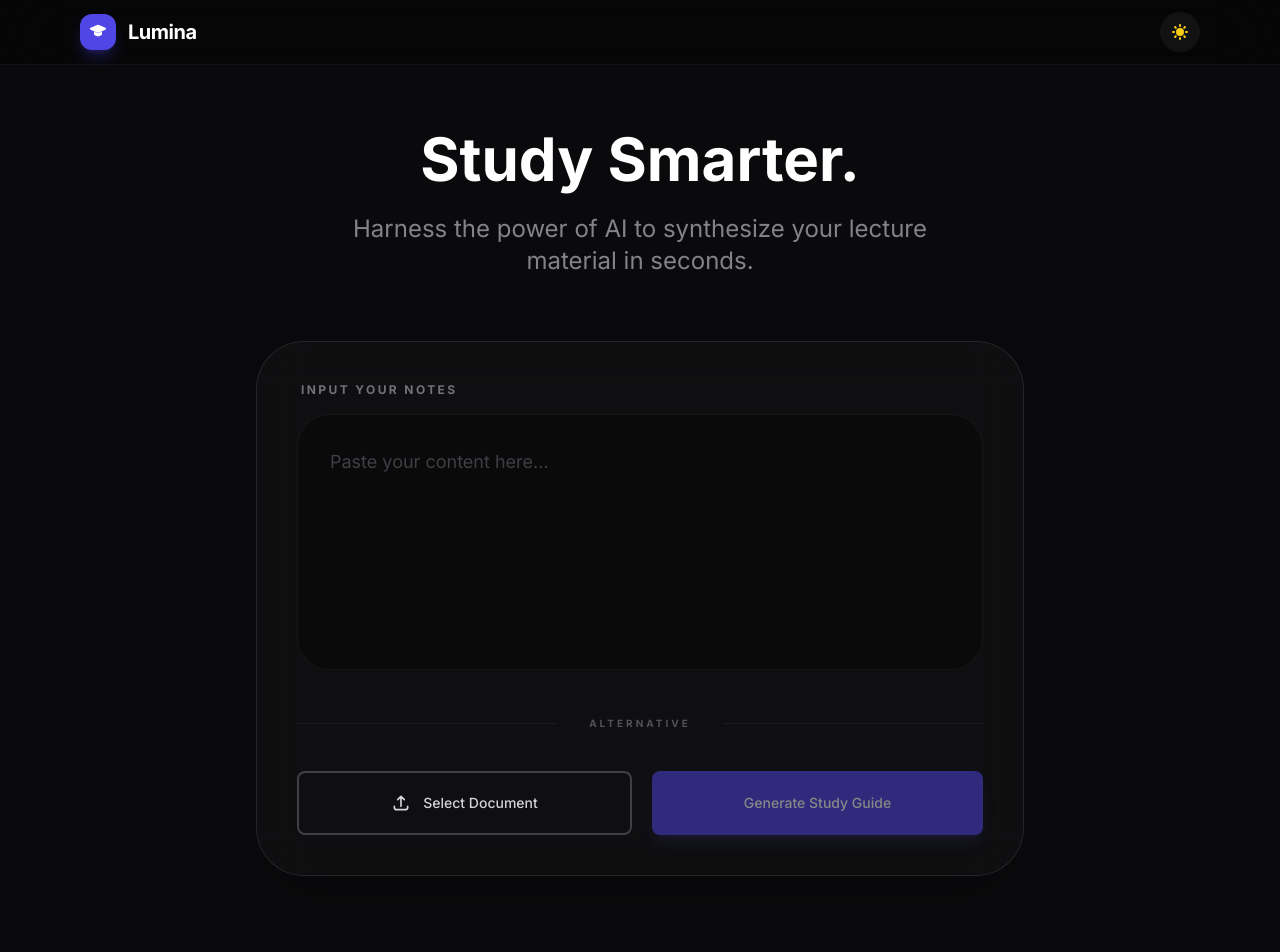
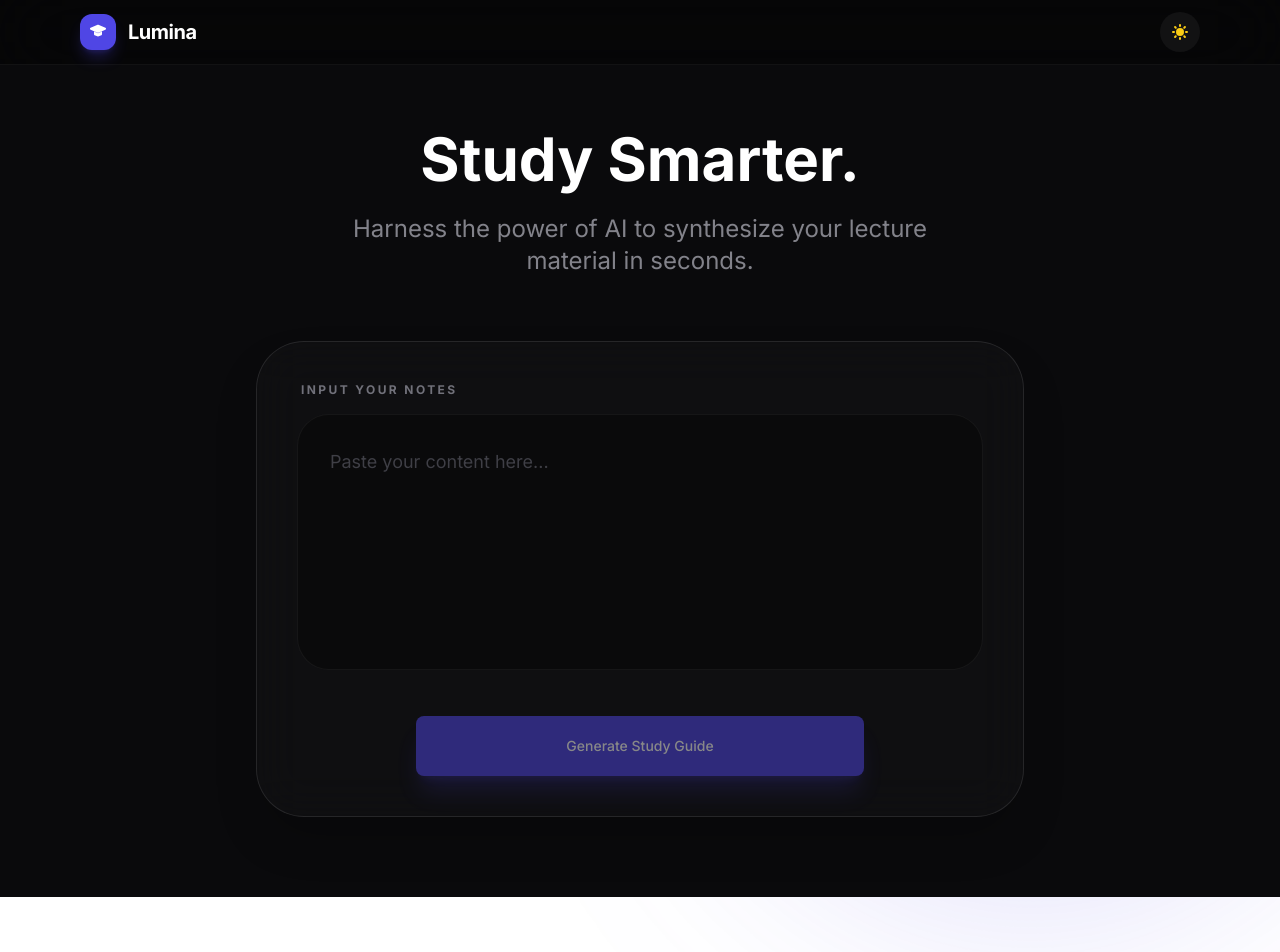
Before and after one commit to MTN-projects/Lumina-study-buddy, a React (Vite) app: page / in a window 1280 px wide. Shown: the top 952 px of the page. After the commit the page ends 897 px from the top, so only its background shows below. Built offline with nearby package versions, Linux system fonts and the light colour scheme.

Commit message:
post final

```diff
--- a/App.tsx
+++ b/App.tsx
@@ -1,4 +1,3 @@
-
 import React, { useState, useRef } from 'react';
 import { AppState, StudyData } from './types';
 import { processLectureNotes } from './services/geminiService';
@@ -15,27 +14,13 @@ const App: React.FC = () => {
   const [error, setError] = useState<string | null>(null);
   const [isCopied, setIsCopied] = useState(false);
   const [isDownloading, setIsDownloading] = useState(false);
-  const fileInputRef = useRef<HTMLInputElement>(null);
+
   const exportRef = useRef<HTMLDivElement>(null);
 
   const isDark = theme === 'dark';
 
   const toggleTheme = () => {
     setTheme(prev => prev === 'light' ? 'dark' : 'light');
-  };
-
-  const handleFileUpload = (e: React.ChangeEvent<HTMLInputElement>) => {
-    const file = e.target.files?.[0];
-    if (!file) return;
-
-    const reader = new FileReader();
-    reader.onload = (event) => {
-      const content = event.target?.result as string;
-      setNotes(content);
-      setError(null);
-      if (fileInputRef.current) fileInputRef.current.value = '';
-    };
-    reader.readAsText(file);
   };
 
   const handleCopySummary = async () => {
@@ -56,7 +41,6 @@ const App: React.FC = () => {
     setIsDownloading(true);
     try {
       const element = exportRef.current;
-      // Make it visible temporarily for html2canvas
       element.style.display = 'block';
 
       const canvas = await html2canvas(element, {
@@ -74,7 +58,6 @@ const App: React.FC = () => {
       pdf.addImage(imgData, 'PNG', 0, 0, pdfWidth, pdfHeight);
       pdf.save('Lumina_Study_Guide.pdf');
 
-      // Hide it back
       element.style.display = 'none';
     } catch (err) {
       console.error('Failed to generate PDF: ', err);
@@ -105,7 +88,6 @@ const App: React.FC = () => {
     setNotes('');
     setStudyData(null);
     setError(null);
-    if (fileInputRef.current) fileInputRef.current.value = '';
   };
 
   const glassCardClass = isDark
@@ -115,7 +97,6 @@ const App: React.FC = () => {
   return (
     <div className={`min-h-screen pb-20 transition-all duration-700 relative overflow-hidden ${isDark ? 'bg-[#0a0a0c] text-slate-200' : 'bg-slate-50 text-slate-900'}`}>
 
-      {/* Background Ambient Glows */}
       {isDark && (
         <>
           <div className="glow-orb animate-float fixed top-[-10%] left-[-5%] w-[500px] h-[500px] bg-purple-600/20 rounded-full blur-[120px] pointer-events-none -z-10" />
@@ -152,7 +133,6 @@ const App: React.FC = () => {
               )}
             </button>
 
-            {/* Functional New Session Button */}
             {(state !== AppState.IDLE || notes.trim().length > 0) && (
               <Button
                 theme={theme}
@@ -191,35 +171,10 @@ const App: React.FC = () => {
                 />
               </div>
 
-              <div className="flex items-center gap-8">
-                <div className={`flex-1 h-px ${isDark ? 'bg-white/5' : 'bg-slate-100'}`}></div>
-                <span className={`text-[10px] font-black uppercase tracking-[0.3em] transition-colors ${isDark ? 'text-zinc-600' : 'text-slate-300'}`}>alternative</span>
-                <div className={`flex-1 h-px ${isDark ? 'bg-white/5' : 'bg-slate-100'}`}></div>
-              </div>
-
-              <div className="flex flex-col sm:flex-row gap-5">
+              <div className="flex justify-center">
                 <Button
                   theme={theme}
-                  variant="outline"
-                  className="flex-1 py-5 text-base rounded-2xl"
-                  onClick={() => fileInputRef.current?.click()}
-                >
-                  <svg xmlns="http://www.w3.org/2000/svg" className="h-5 w-5 mr-3" fill="none" viewBox="0 0 24 24" stroke="currentColor">
-                    <path strokeLinecap="round" strokeLinejoin="round" strokeWidth={2} d="M4 16v1a3 3 0 003 3h10a3 3 0 003-3v-1m-4-8l-4-4m0 0L8 8m4-4v12" />
-                  </svg>
-                  Select Document
-                </Button>
-                <input
-                  type="file"
-                  ref={fileInputRef}
-                  className="hidden"
-                  accept=".txt"
-                  onChange={handleFileUpload}
-                />
-
-                <Button
-                  theme={theme}
-                  className="flex-1 py-5 text-base rounded-2xl bg-indigo-600 hover:bg-indigo-500"
+                  className="w-full max-w-md py-5 text-lg rounded-2xl bg-indigo-600 hover:bg-indigo-500 shadow-xl shadow-indigo-600/30 font-bold"
                   onClick={handleSubmit}
                   disabled={!notes.trim()}
                 >
@@ -309,7 +264,7 @@ const App: React.FC = () => {
               </section>
             </div>
 
-            {/* Right Column: Quiz with 0.2s stagger delay */}
+            {/* Right Column: Quiz */}
             <div className="lg:col-span-1 space-y-10 animate-spring-up delay-200">
               <div className="sticky top-28">
                 <Quiz questions={studyData.quiz} theme={theme} />
@@ -325,13 +280,13 @@ const App: React.FC = () => {
                         className="w-full py-4 !border-white/20 !bg-white/10 !text-white hover:!bg-white/20 backdrop-blur-md rounded-2xl"
                         onClick={reset}
                       >
-                        Process New Content
+                        New Session
                       </Button>
 
                       <Button
                         theme={theme}
                         variant="primary"
-                        className="w-full py-4 bg-white text-indigo-900 hover:bg-slate-100 rounded-2xl border-none font-black text-xs uppercase tracking-widest flex items-center gap-2"
+                        className="w-full py-4 bg-white text-indigo-900 hover:bg-slate-100 rounded-2xl border-none font-black text-xs uppercase tracking-widest flex items-center gap-2 shadow-xl shadow-black/20"
                         onClick={handleDownloadPDF}
                         isLoading={isDownloading}
                       >
@@ -340,7 +295,7 @@ const App: React.FC = () => {
                             <path strokeLinecap="round" strokeLinejoin="round" strokeWidth={2} d="M4 16v1a3 3 0 003 3h10a3 3 0 003-3v-1m-4-4l-4 4m0 0l-4-4m4 4V4" />
                           </svg>
                         )}
-                        Export to PDF
+                        Export Study Guide
                       </Button>
                     </div>
                   </div>
@@ -349,7 +304,7 @@ const App: React.FC = () => {
                 </div>
 
                 <div className="mt-8 flex justify-center">
-                  <p className={`text-[11px] font-black uppercase tracking-[0.4em] transition-colors ${isDark ? 'text-zinc-700' : 'text-slate-300'}`}>Powered by Gemini 2.0</p>
+                  <p className={`text-[11px] font-black uppercase tracking-[0.4em] transition-colors ${isDark ? 'text-zinc-700' : 'text-slate-300'}`}>Powered by Gemini 3.0</p>
                 </div>
               </div>
             </div>
@@ -357,7 +312,7 @@ const App: React.FC = () => {
         ) : null}
       </main>
 
-      {/* Hidden PDF Export Template (Clean Black & White) */}
+      {/* Hidden PDF Export Template */}
       <div
         ref={exportRef}
         style={{
--- a/index.html
+++ b/index.html
@@ -1,4 +1,3 @@
-
 <!DOCTYPE html>
 <html lang="en">
 <head>
```
